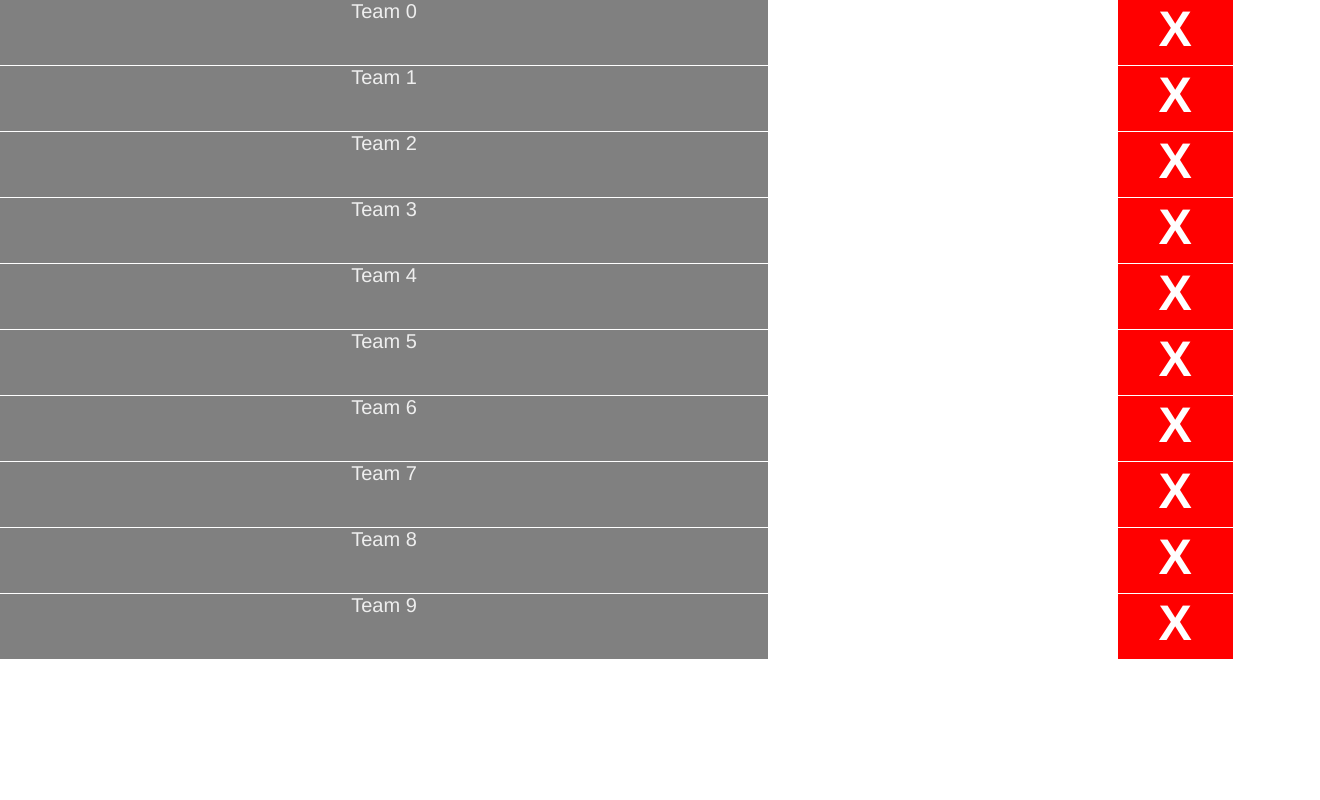
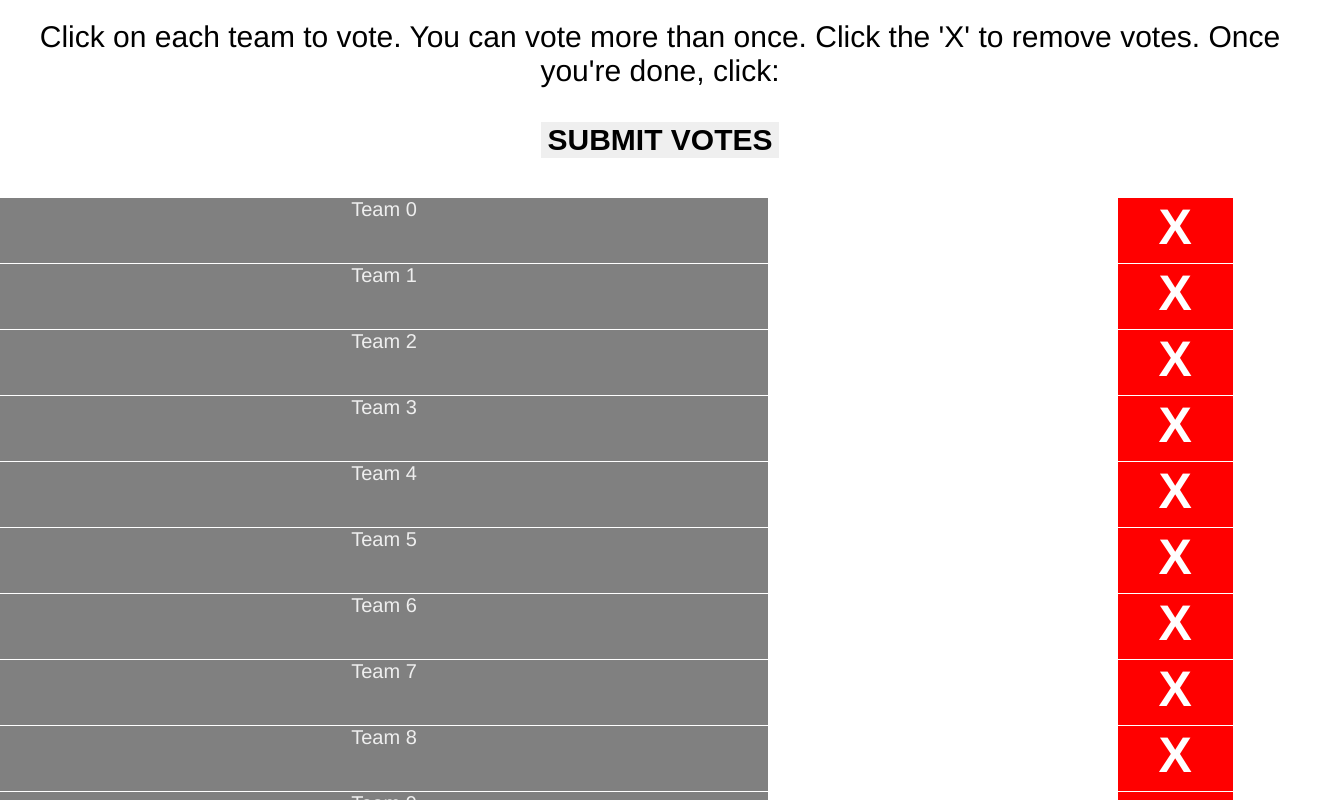
Before and after one commit to theothergeorge/hackler, a website: page views/vote.html in a window 1280 px wide. Shown: the whole page, 1320 px wide, since content can reach past the window. Drawn offline with Linux system fonts and the light colour scheme.

Commit message:
Hacks are hacks. You can now submit votes.

```diff
--- a/views/scripts/vote.js
+++ b/views/scripts/vote.js
@@ -57,12 +57,26 @@ function teamSelected(evt) {
 	}
 }
 
+function submitVotes() {
+	var blocks = $('.block.selected');
+	if (blocks.length < 3) {
+		alert('Please cast all 3 votes');
+	} else {
+		_.each(blocks, function(el) {
+			var teamId = $(el).parent().attr('id');
+			console.log("Submitting one vote for team " + teamId
+				+ " on behalf of " + user.email);
+		});
+	}
+}
+
 $(document).ready(function(){
 	var container = $('.teamsContainer');
 	_.each(_.sortBy(teams, 'name'), function(team){
 		if (!_.contains(team.members, user.email)) {
 			var teamDiv = $('<div/>', {
-				class: 'team team' + team.id
+				class: 'team',
+				id: team.id
 			});
 			var textDiv = $('<div/>', {
 				class: 'text',
@@ -86,4 +100,5 @@ $(document).ready(function(){
 		}
 	});
 	$('.team').on('click tap', teamSelected);
+	$('.submitVotes').on('click tap', submitVotes);
 });
--- a/views/styles/all.less
+++ b/views/styles/all.less
@@ -5,6 +5,18 @@ body {
 }
 
 @teamsTextSize: 25px;
+.voteInstructions {
+	padding: 20px;
+	font-size: 30px;
+	width: 100%;
+	text-align: center;
+	button {
+		font-size: 30px;
+		font-weight: bold;
+		border: none;
+	}
+	margin-bottom: 20px;
+}
 .teamsContainer {
 	width: 100%;
 	height: 100%;
--- a/views/vote.html
+++ b/views/vote.html
@@ -4,6 +4,10 @@
 	<link href="/styles/all.css" rel="stylesheet" type="text/css" />
 </head>
 <body>
+	<div class="voteInstructions">
+		Click on each team to vote.  You can vote more than once.  Click the 'X' to remove votes.  Once you're done, click:<br/><br/>
+		<button class="submitVotes">SUBMIT VOTES</button>
+	</div>
 	<div class='teamsContainer'>
 	</div>
 	<script type="text/javascript" src="/scripts/jquery-2.1.1.js"></script>
```
Also changed, not shown: views/styles/all.css.
